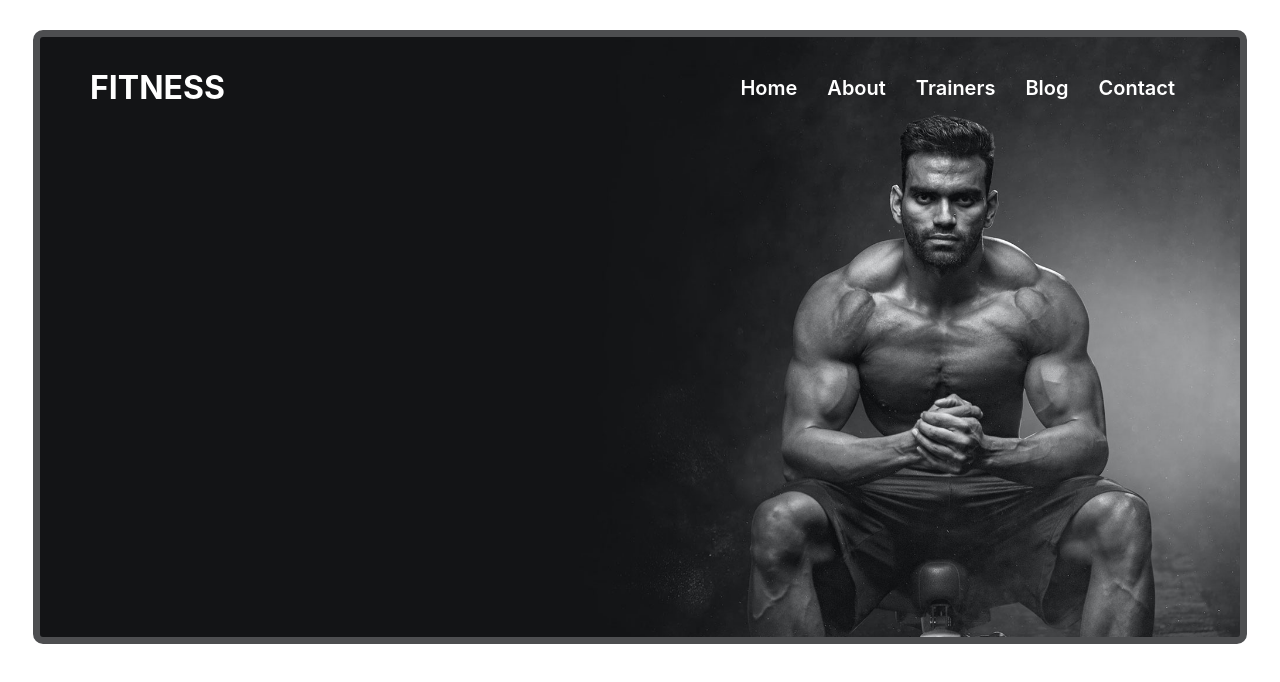
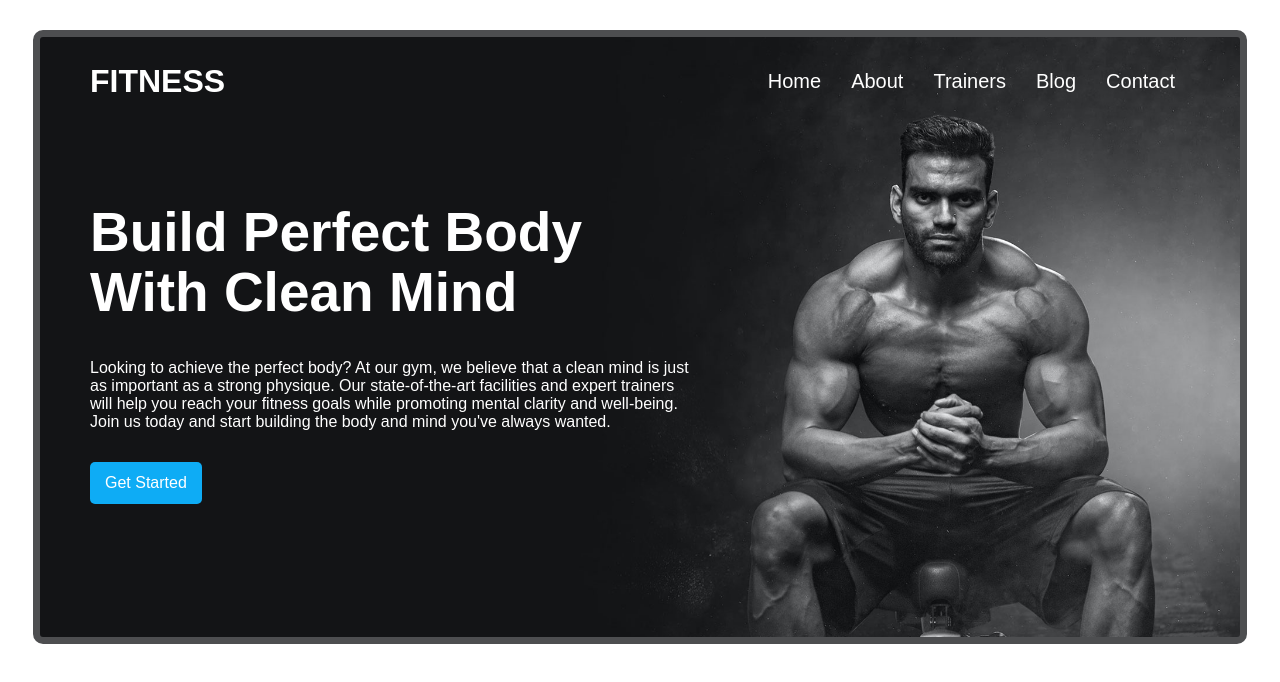
Before and after one commit to rasel-gannicus/Gym-Website-With-React-Firebase, a React (Create React App) app: page / in a window 1280 px wide. Shown: the top 682 px of the page. Built offline with nearby package versions, Linux system fonts and the light colour scheme.

Commit message:
banner creating

```diff
--- /dev/null
+++ b/src/Pages/Header/Banner/Banner.css
@@ -0,0 +1,27 @@
+
+.banner-details{
+    width: 50%;
+    margin-left: 50px;
+    margin-top: 80px;
+}
+
+.banner-details h1 {
+    font-size: 55px;
+    line-height: 60px;
+    font-weight: 600;
+    /* margin-bottom: 0; */
+}
+.banner-details p {
+    font-weight: 300;
+}
+
+.banner-details button {
+    padding: 12px 15px;
+    margin-top: 15px;
+    border: none;
+    font-size: 16px;
+    font-weight: 400;
+    background: #0EACF5;
+    color: white;
+    border-radius: 5px;
+}
--- a/src/Pages/Header/Banner/Banner.js
+++ b/src/Pages/Header/Banner/Banner.js
@@ -1,4 +1,5 @@
 import React from 'react';
+import "./Banner.css";
 
 const Banner = () => {
     return (
--- a/src/Pages/Header/Header.css
+++ b/src/Pages/Header/Header.css
@@ -2,7 +2,7 @@
 .full-header{
     width: 1200px;
     margin: 30px auto;
-    height: 600px;
+    min-height: 600px;
     background: url('../../assets/img/bg\ \(1\).jpg') no-repeat;
     background-position: top center;
     background-size: cover;
@@ -17,7 +17,7 @@
     /* border: 2px solid skyblue;
     border-radius: 5px; */
     /* padding: 0 45px; */
-    margin: 10px 50px;
+    margin: 5px 50px;
 }
 .header-left{
     text-transform: uppercase;
@@ -26,7 +26,7 @@
 .header-right a{
     text-decoration: none;
     font-size: 20px;
-    font-weight: 600;
+    font-weight: 500;
     margin: 0 15px;
     color: white;
 }
--- a/src/Pages/Header/Header.js
+++ b/src/Pages/Header/Header.js
@@ -17,7 +17,7 @@ const Header = () => {
                     <a href="">Contact</a>
                 </div>
             </div>
-            {/* <Banner></Banner> */}
+            <Banner></Banner>
         </div>
     );
 };
--- a/src/index.css
+++ b/src/index.css
@@ -11,3 +11,9 @@ code {
   font-family: source-code-pro, Menlo, Monaco, Consolas, 'Courier New',
     monospace;
 }
+
+@import url('https://fonts.googleapis.com/css2?family=Poppins:wght@100;200;300;400;500;600;700;800;900&display=swap');
+
+*{
+    font-family: 'Poppins', sans-serif;
+}
```
